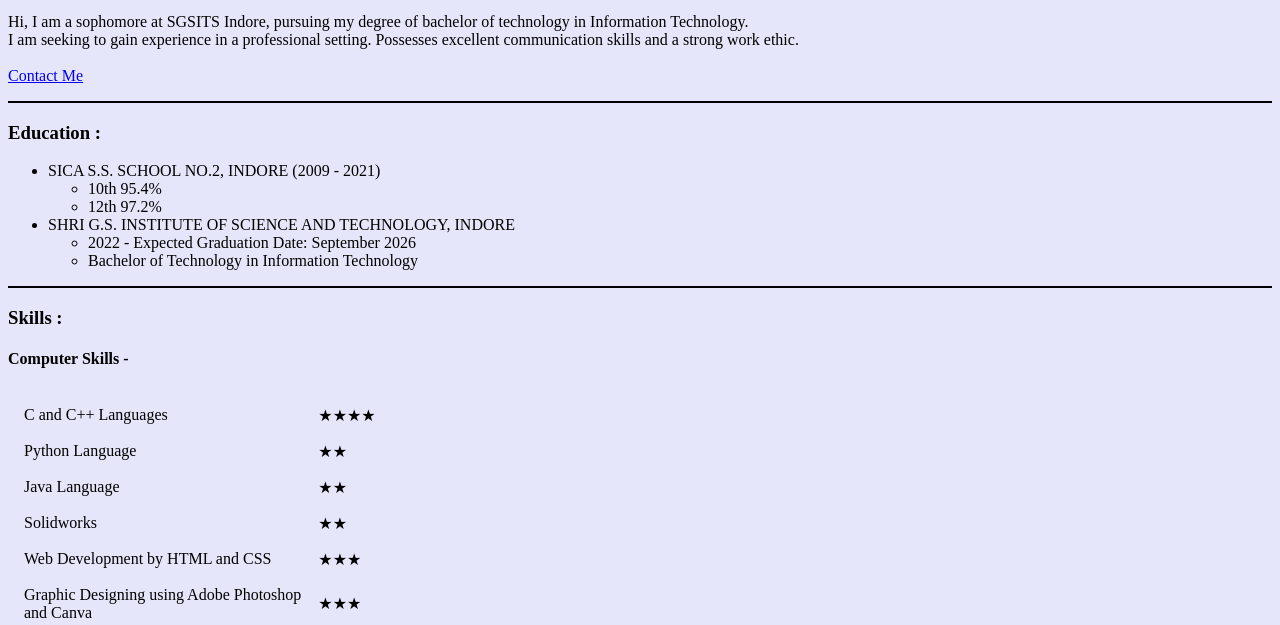
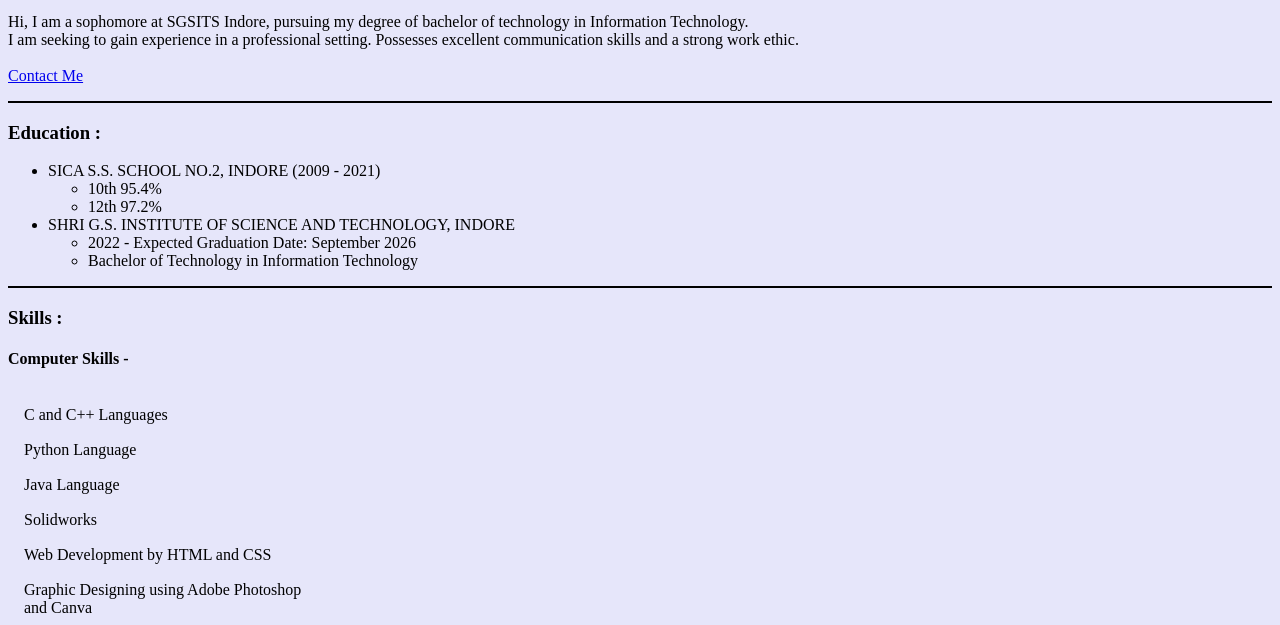
Before and after one commit to tanushac/cv, a plain HTML site: page index.html in a window 1280 px wide. Shown: the part 175-800 px from the top of the page. Drawn offline with Linux system fonts and the light colour scheme.

Commit message:
Update index.html

```diff
--- a/index.html
+++ b/index.html
@@ -49,31 +49,30 @@
     <table cellspacing="15">
         <tr>
             <td>C and C++ Languages</td>
-            <td>★★★★</td>
         </tr>
         <tr>
             <td>Python Language</td>
-            <td>★★</td>
+
         </tr>
         <tr>
             <td>Java Language</td>
-            <td>★★</td>
+
         </tr>
         <tr>
             <td>Solidworks</td>
-            <td>★★</td>
+
         </tr>
         <tr>
             <td>Web Development by HTML and CSS</td>
-            <td>★★★</td>
+
         </tr>
         <tr>
             <td>Graphic Designing using Adobe Photoshop<br> and Canva</td>
-            <td>★★★</td>
+
         </tr>
         <tr>
             <td>Video Editing using Davinci Resolve <br>and Adobe Premiere Pro</td>
-            <td>★★★★</td>
+
         </tr>
     </table>
     <h4>Soft Skills -</h4>
```
